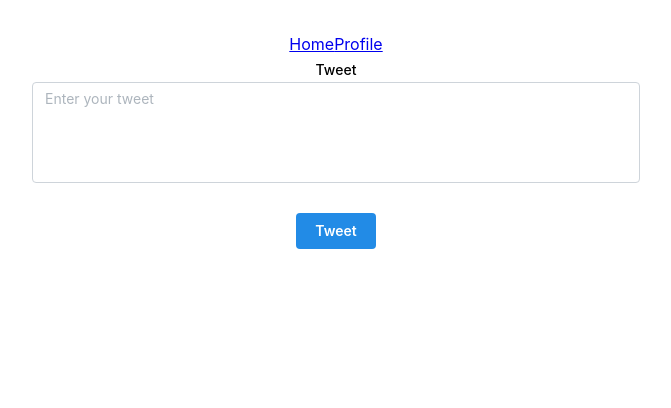
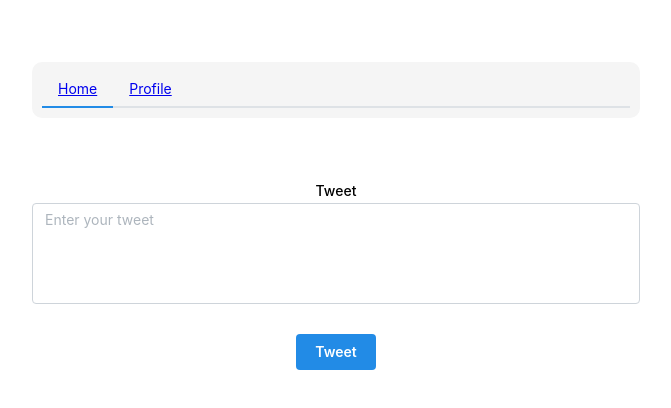
Before and after one commit to TOMLUCA7/TweeterReact, a React (Vite) app: page / in a window 1280 px wide. Shown: the top 408 px of the page, without its empty margins (304-975 px from the left). Built offline with nearby package versions, Linux system fonts and the light colour scheme; no server answers; the database is empty.

Commit message:
refactor: Implement Mantine UI Tabs for navigation and add top margin to the tweet creation input.

```diff
--- a/src/components/CreateTweet/CreateTweet.jsx
+++ b/src/components/CreateTweet/CreateTweet.jsx
@@ -24,7 +24,7 @@ const CreateTweet = ({ createTweet }) => {
         }
         autosize
         minRows={4}
-        style={{ width: "50%", marginBottom: "30px" }}
+        style={{ width: "50%", marginBottom: "30px", marginTop: "30px" }}
         value={tweet}
         onChange={(e) => setTweet(e.target.value)}
       />
--- a/src/components/NavBar/NavBar.jsx
+++ b/src/components/NavBar/NavBar.jsx
@@ -1,12 +1,28 @@
-import { NavLink } from 'react-router'
+import { NavLink } from "react-router";
+import { Tabs } from "@mantine/core";
 
 const NavBar = () => {
   return (
-    <div>
-        <NavLink to="/">Home</NavLink>
-        <NavLink to="/profile">Profile</NavLink>
-    </div>
-  )
-}
+    <Tabs
+      defaultValue="home"
+      style={{
+        backgroundColor: "#f5f5f5",
+        padding: "10px",
+        borderRadius: "10px",
+        width: "50%",
+        margin: "30px",
+      }}
+    >
+      <Tabs.List>
+        <Tabs.Tab value="home">
+          <NavLink to="/">Home</NavLink>
+        </Tabs.Tab>
+        <Tabs.Tab value="profile">
+          <NavLink to="/profile">Profile</NavLink>
+        </Tabs.Tab>
+      </Tabs.List>
+    </Tabs>
+  );
+};
 
-export default NavBar
+export default NavBar;
```
